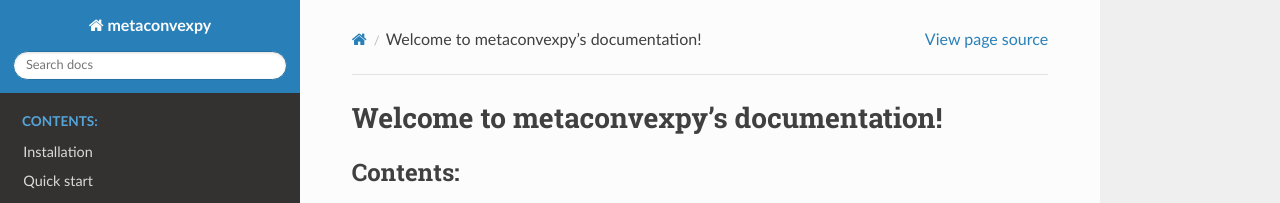
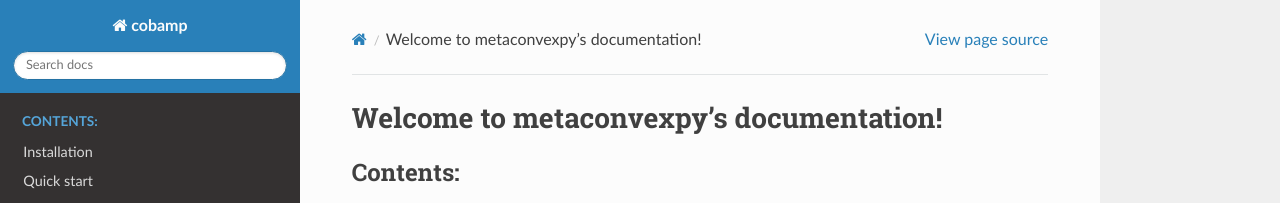
Before and after one commit to BioSystemsUM/cobamp, a Sphinx documentation site: the page built from docs_gen/source/index.rst, in a window 1280 px wide. Shown: the top 203 px of the page. Built offline with Sphinx 7.4.7 and the Read the Docs theme 2.0.0, drawn with Linux system fonts in a browser that asks for light colours; formulas are drawn with MathJax 3.

Commit message:
[REFACTOR] Changed namespace of root package

```diff
--- a/docs_gen/source/conf.py
+++ b/docs_gen/source/conf.py
@@ -14,12 +14,12 @@
 #
 import os
 import sys
-sys.path.insert(0, os.path.abspath('../src/metaconvexpy/'))
+sys.path.insert(0, os.path.abspath('../src/cobamp/'))
 
 
 # -- Project information -----------------------------------------------------
 
-project = 'metaconvexpy'
+project = 'cobamp'
 copyright = '2018, Vítor Vieira'
 author = 'Vítor Vieira'
 
@@ -136,7 +136,7 @@
 # (source start file, target name, title,
 #  author, documentclass [howto, manual, or own class]).
 latex_documents = [
-    (master_doc, 'metaconvexpy.tex', 'metaconvexpy Documentation',
+    (master_doc, 'cobamp.tex', 'cobamp Documentation',
      'Vítor Vieira', 'manual'),
 ]
 
@@ -146,7 +146,7 @@
 # One entry per manual page. List of tuples
 # (source start file, name, description, authors, manual section).
 man_pages = [
-    (master_doc, 'metaconvexpy', 'metaconvexpy Documentation',
+    (master_doc, 'cobamp', 'cobamp Documentation',
      [author], 1)
 ]
 
@@ -157,8 +157,8 @@
 # (source start file, target name, title, author,
 #  dir menu entry, description, category)
 texinfo_documents = [
-    (master_doc, 'metaconvexpy', 'metaconvexpy Documentation',
-     author, 'metaconvexpy', 'One line description of project.',
+    (master_doc, 'cobamp', 'cobamp Documentation',
+     author, 'cobamp', 'One line description of project.',
      'Miscellaneous'),
 ]
 
```
